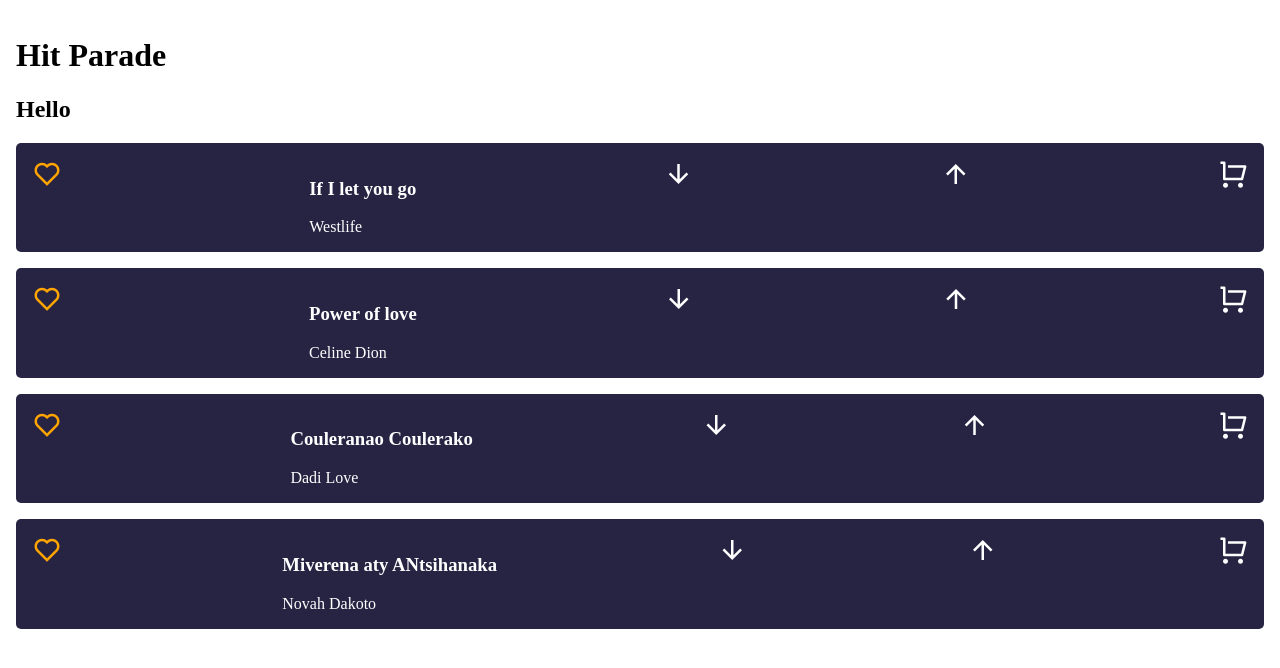
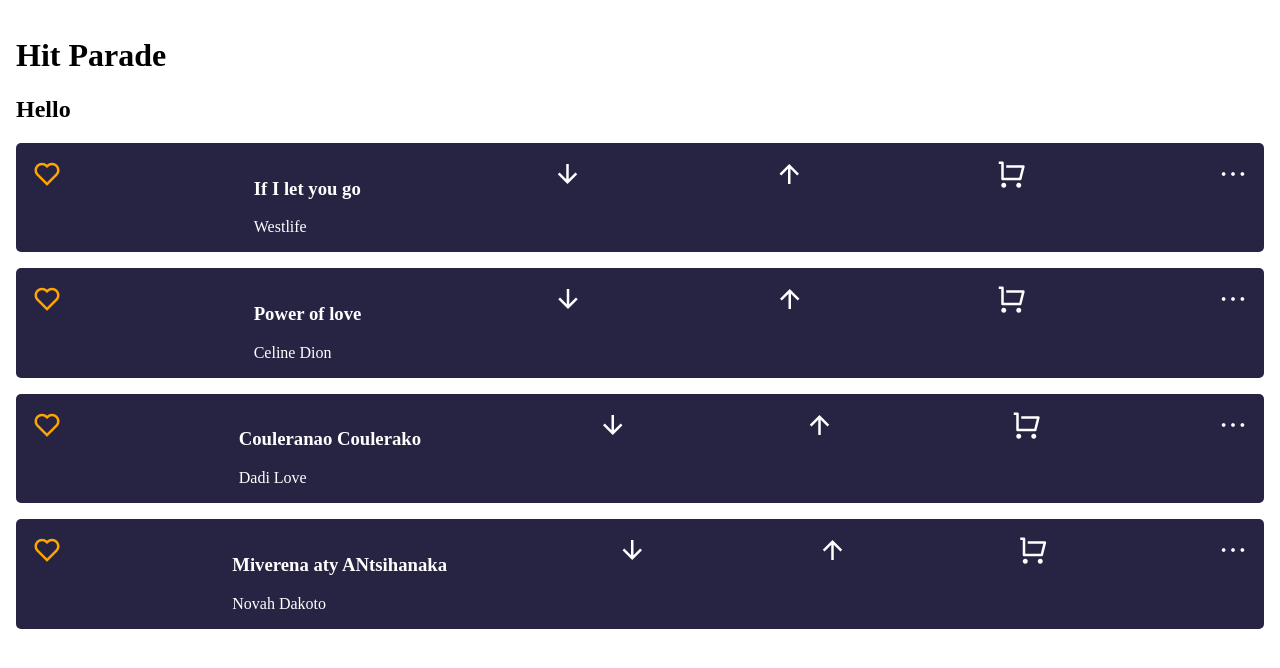
Before and after one commit to moro-patana/hit-parade-react, a React app: page / in a window 1280 px wide. Shown: the top 668 px of the page. Built offline with nearby package versions, Linux system fonts and the light colour scheme.

Commit message:
added i element

```diff
--- a/App.js
+++ b/App.js
@@ -16,6 +16,7 @@
                     <i class="ri-arrow-down-line"></i>
                     <i class="ri-arrow-up-line"></i>
                     <i class="ri-shopping-cart-line"></i>
+                    <i class="ri-more-line"></i>
                 </div>
 
         ))}
```
Also changed, not shown: 3 other files (tests, documents, lock files or other folders).
